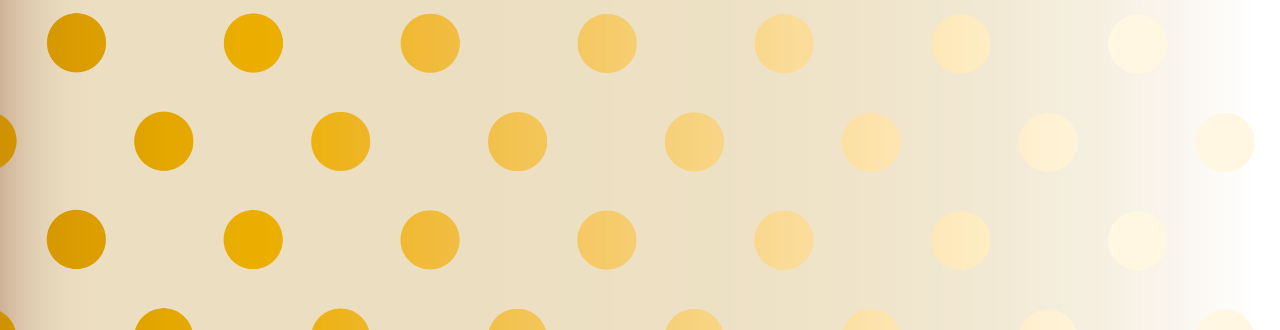
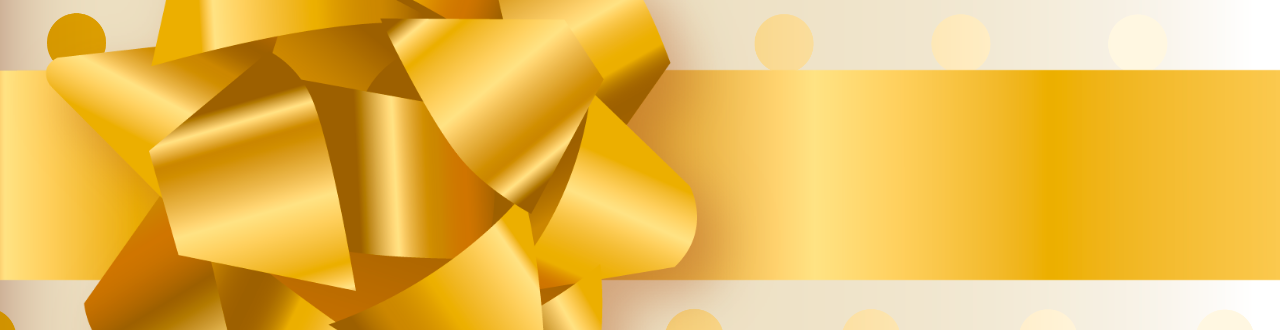
Before and after one commit to agenciaboz-dev/bongrano.natal, a React (Vite) app: page / in a window 1280 px wide. Shown: the part 455-785 px from the top of the page. Built offline with nearby package versions, Linux system fonts and the light colour scheme; the HTML template or start-up script is replaced by a standard one.

Commit message:
feat: added ribbons

```diff
--- a/src/pages/Home.tsx
+++ b/src/pages/Home.tsx
@@ -3,27 +3,46 @@ import { ButtonBongrano } from "../components/ButtonBongrano"
 import { colors } from "../styles/colors"
 import { Box } from "@mui/material"
 import { useNavigate } from "react-router-dom"
-import selo from "../assets/Selo - Presente.webp"
+import Selo from "../assets/Selo - Presente.webp"
+import RibbonH from "../assets/ribbonHorizontal.png"
+import RibbonV from "../assets/ribbonVertical.png"
+import Lace from "../assets/ribbonLace.png"
 
 interface HomeProps {}
 
 export const Home: React.FC<HomeProps> = ({}) => {
     const navigate = useNavigate()
     return (
-        <Box sx={{ width: "100%", height: "100%", display: "flex", alignItems: "end" }}>
+        <Box sx={{ width: "100%", height: "100%", display: "flex", alignItems: "end", overflow: "hidden" }}>
+            <Box sx={{ flexDirection: "column", height: "100%", width: "100%", overflow: "hidden" }}>
+                <img src={RibbonH} alt="" style={{ width: "135vw", position: "fixed", left: "-2vw", top: "41vw" }} />
+                <img
+                    src={RibbonV}
+                    alt=""
+                    style={{
+                        width: "20%",
+                        height: "101%",
+                        objectFit: "none",
+                        position: "absolute",
+                        left: "19vw",
+                        top: "-2vw",
+                    }}
+                />
+                <img src={Lace} alt="" style={{ width: "60vw", position: "absolute", left: "1vw", top: "20vw" }} />
+            </Box>
             <Box
                 sx={{
                     width: "60%",
-                    // height: "100%",
+                    gap: "2vw",
                     display: "flex",
                     flexDirection: "column",
                     alignItems: "center",
                     position: "absolute",
-                    top: "80vw",
-                    right: "2vw",
+                    top: "48vw",
+                    right: "4vw",
                 }}
             >
-                <img src={selo} alt="" style={{ width: "65vw" }} />
+                <img src={Selo} alt="" style={{ width: "65vw" }} />
                 <p
                     style={{
                         width: "100%",
```
